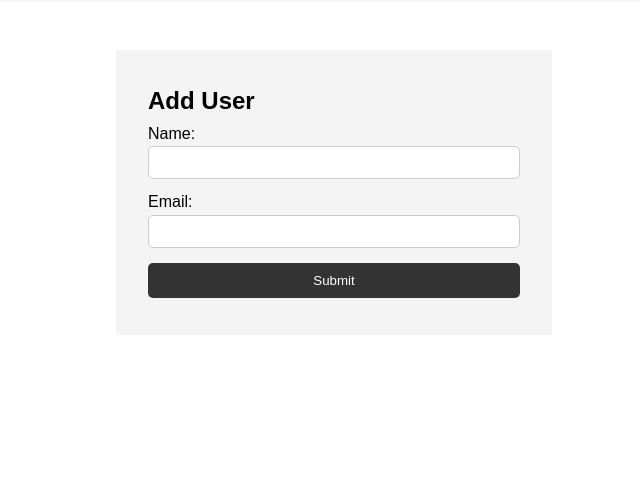
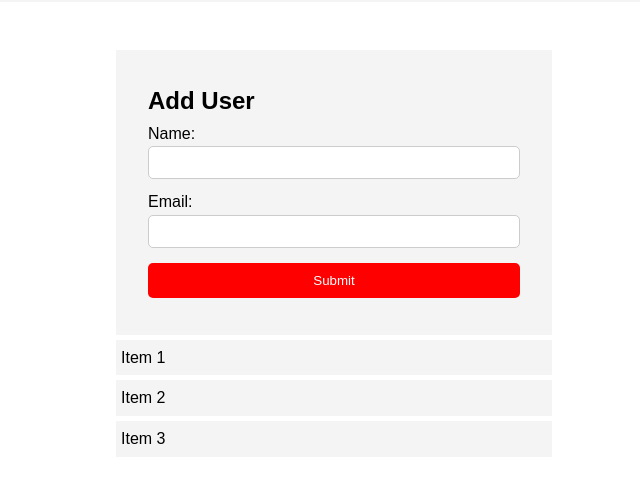
Before and after one commit to ngziyi868-tech/javascript_intro, a plain HTML site: page index.html in a window 1280 px wide. Shown: the part 81-564 px from the top of the page, without its empty margins (306-946 px from the left). Drawn offline with Linux system fonts and the light colour scheme.

Commit message:
following the video

```diff
--- a/index.html
+++ b/index.html
@@ -29,11 +29,11 @@
 
       <ul id="users"></ul>
 
-      <!-- <ul class="items">
+      <ul class="items">
         <li class="item">Item 1</li>
         <li class="item">Item 2</li>
         <li class="item">Item 3</li>
-      </ul> -->
+      </ul>
     </section>
 
     <script src="main.js"></script>
--- a/main.js
+++ b/main.js
@@ -0,0 +1,2 @@
+const btn = document.querySelector('.btn');
+btn.style.background = 'red'
```
Also changed, not shown: 1 other file.
